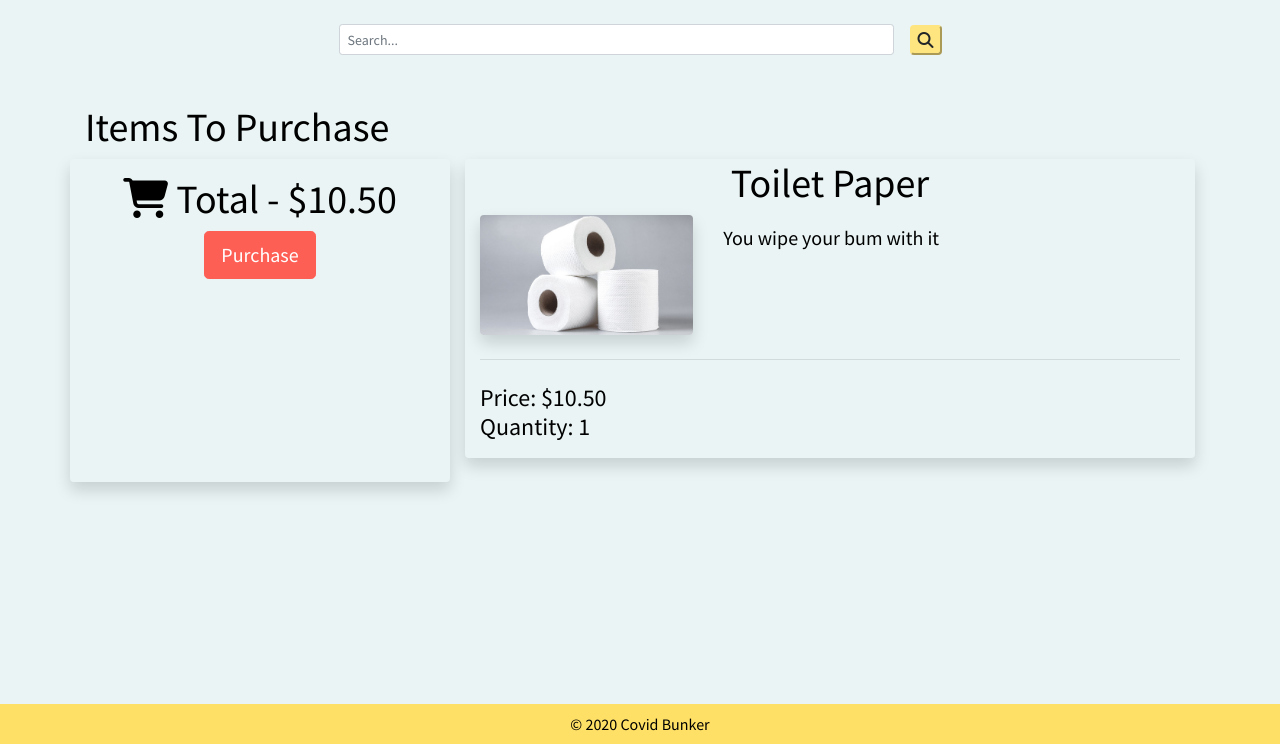
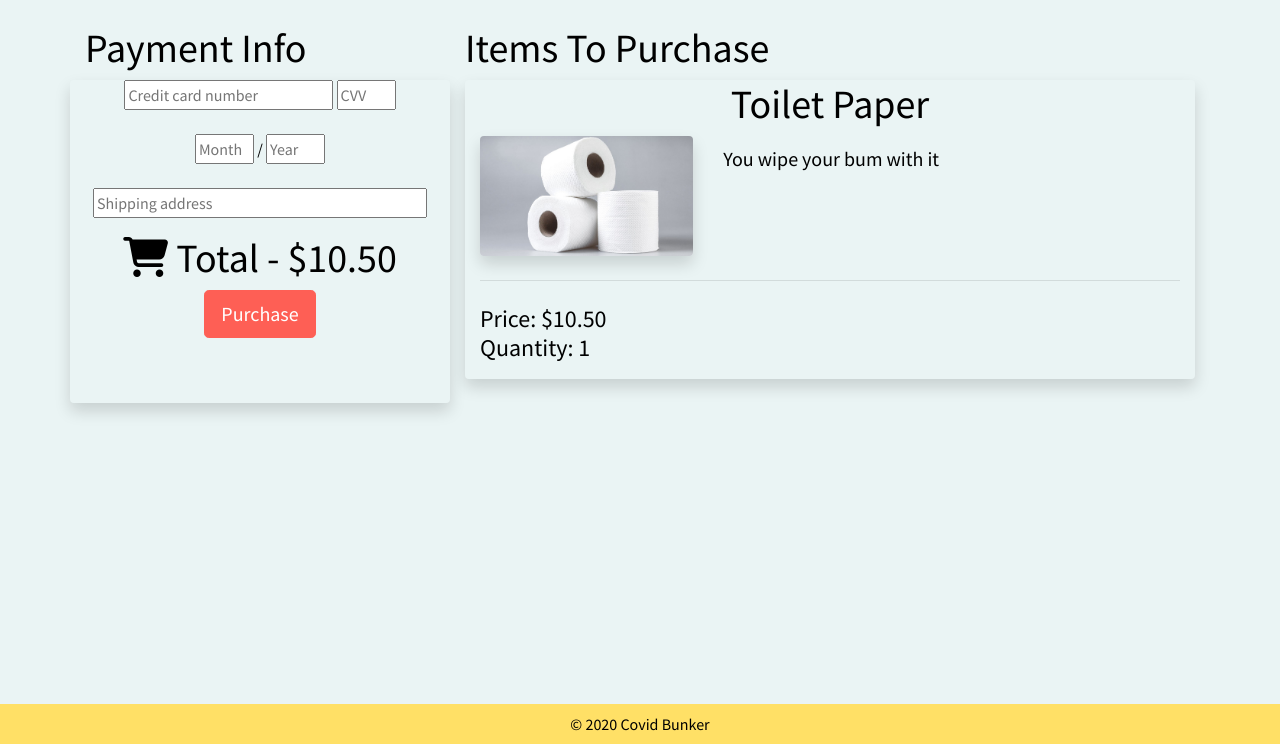
Before and after one commit to IsaacLehman/Covid-Bunker, a Flask app: page /checkout/4 in a window 1280 px wide. Shown: the part 56-800 px from the top of the page. Run offline with Flask 2, Linux system fonts and the light colour scheme; data comes from the database, SQL or seed files in the repository; data that the repository does not hold is empty; some libraries are stand-ins or nearby versions.

Commit message:
field improvements for checkout

```diff
--- a/covid-bunker/server.py
+++ b/covid-bunker/server.py
@@ -475,9 +475,9 @@ def cart():
     return render_template("cart.html", products=products)
 
 # checkout page
-@app.route("/checkout/")
-@app.route("/checkout/<int:PID>")
-@app.route("/checkout/<int:PID>/<int:quantity>")
+@app.route("/checkout/", methods=['GET'])
+@app.route("/checkout/<int:PID>", methods=['GET'])
+@app.route("/checkout/<int:PID>/<int:quantity>", methods=['GET'])
 def checkout(PID=0, quantity=1):
     products = []
     total_price = 0.0
--- a/covid-bunker/templates/checkout.html
+++ b/covid-bunker/templates/checkout.html
@@ -18,21 +18,43 @@
     {% endif %}
 {% endblock %}
 
+{% block search %}
+{% endblock %}
+
 {% block content %}
 <br>
   <div class="container">
       <div class="row">
-        <div class="col-6 text-left">
-            <h1> Items To Purchase</h1>
+        <div class="col-4 text-left">
+            <h1> Payment Info</h1>
         </div>
+        <div class="col-8 text-left">
+          <h1> Items To Purchase</h1>
+      </div>
     </div>
   </div>
   {% if products %}
   <div class="container">
     <div class="row">
-      <div class="container rounded shadow col-md-4 col-6">
+      <div class="container rounded shadow col-md-4 col-6c text-center">
 
         <!-- FORM GOES HERE -->
+        <form action="/checkout/" method="POST">
+
+                <input id="ccn" placeholder="Credit card number" aria-label="Credit card number" type="text" name="ccn" required>
+                <input id="cvv" placeholder="CVV" aria-label="CVV" type="text" name="cvv" size="2" required>
+              <br><br>
+
+                  <input id="exp-month" placeholder="Month" aria-label="Month" type="text" name="exp-mon" size="2" required>
+                  /
+                  <input id="exp-year" placeholder="Year" aria-label="Year" type="text" name="exp-year" size="2" required>
+
+              <br><br>
+                <input id="address" placeholder="Shipping address" aria-label="Shipping address" type="text" name="address" size="35" required>
+
+        </form>
+
+        <!-- Check out buttons -->
 
         <div class="container"  id="bottom-checkout-btns">
           <div class="row pt-3 pb-5">
```
